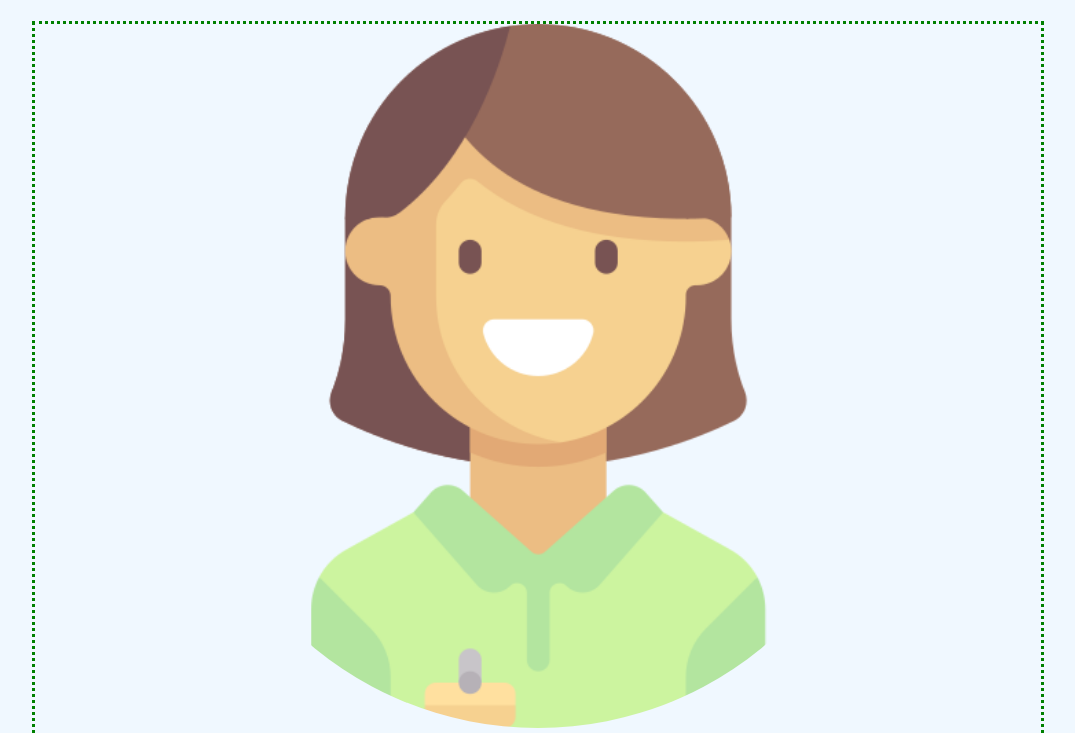
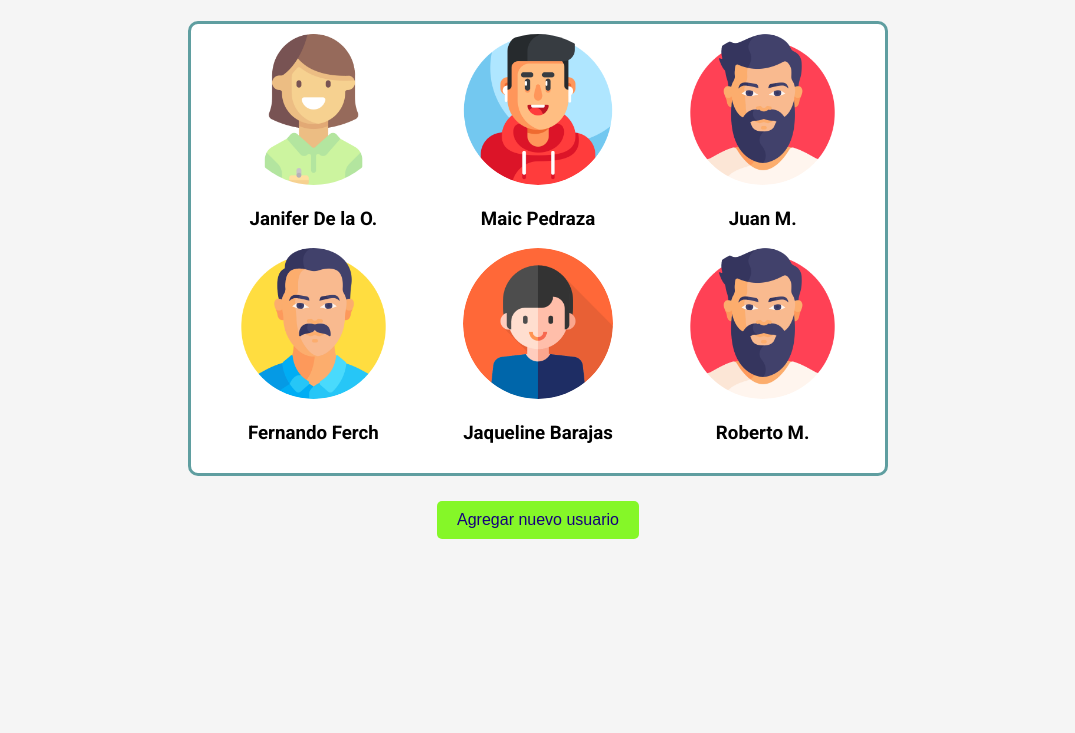
Before and after one commit to RafaOsnaya/Lista-de-usuarios-con-HTML-y-CSS, a plain HTML site: page index.html in a window 1280 px wide. Shown: the part 67-800 px from the top of the page, without its empty margins (102-1177 px from the left). Drawn offline with Linux system fonts and the light colour scheme.

Commit message:
Se agregan media queries para resoluciones 768px y 1200px

```diff
--- a/css/indexStyles.css
+++ b/css/indexStyles.css
@@ -1,11 +1,16 @@
+* {
+  box-sizing: border-box;
+}
+
 body {
-  background-color: aliceblue;
+  background-color: whitesmoke;
   font-family: "Roboto", sans-serif;
 }
 
 .container {
   width: 80%;
   margin: auto;
+
 }
 
 .container h1 {
@@ -14,13 +19,16 @@ body {
 }
 
 .user-list {
-    border: dotted 3px green;
-
+  background-color: #ffffff;
+  border-style: solid;
+  border-color: cadetblue;
+  padding: 10px;
+  border-radius: 10px;
 }
 
 .user-data {
   width: 70%;
-  margin:auto;
+  margin: auto;
 }
 
 .user-data img {
@@ -34,13 +42,41 @@ body {
 
 .btn-user-add {
   background-color: rgb(133, 247, 40);
-    color: #ffffff;
+  color: #15007c;
   border: none;
   padding: 10px 20px;
   font-size: 1rem;
-    border-radius: 20;
+  border-radius: 5px;
   margin: auto;
   display: block;
+  margin-top: 25px;
 }
 
-/*Comenzando con media q*/
+/*Comenzando con media queries tamanio medio*/
+@media (min-width: 768px) {
+  .user-list {
+    display: flex;
+    flex-wrap: wrap;
+    justify-content: space-around;
+  }
+
+  .user-data {
+    width: 48%;
+    margin: 0;
+  }
+}
+
+@media (min-width: 1200px) {
+  .user-list {
+    max-width: 700px;
+    margin: auto;
+  }
+  .user-data {
+    width: 28%;
+    text-align: center;
+  }
+
+  .user-data img {
+    width: 80%;
+  }
+}
--- a/index.html
+++ b/index.html
@@ -27,7 +27,7 @@
             </div>
             <div class="user-data">
                 <img src="./img/avatar3.png" alt="">
-                <h3>Juan Gutierrez</h3>
+                <h3>Juan M.</h3>
             </div>
             <div class="user-data">
                 <img src="./img/avatar4.png" alt="">
```
Lines whose indentation alone changed are shown as unchanged.
